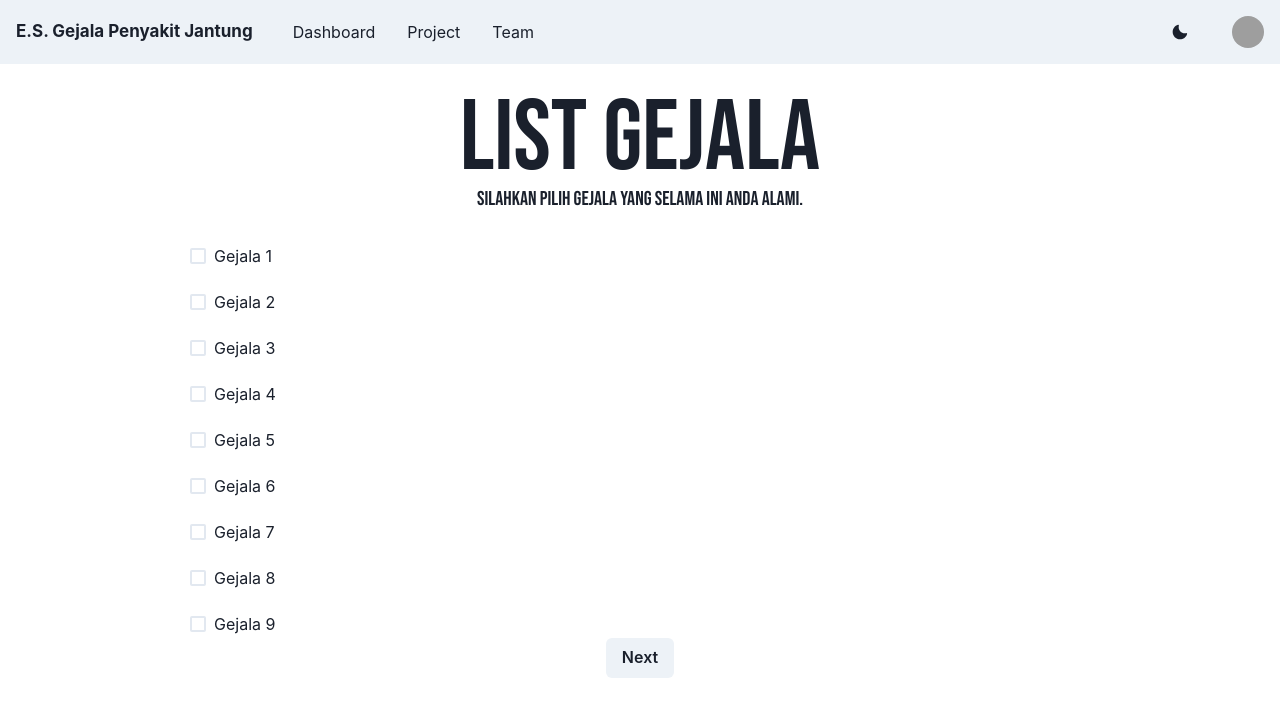
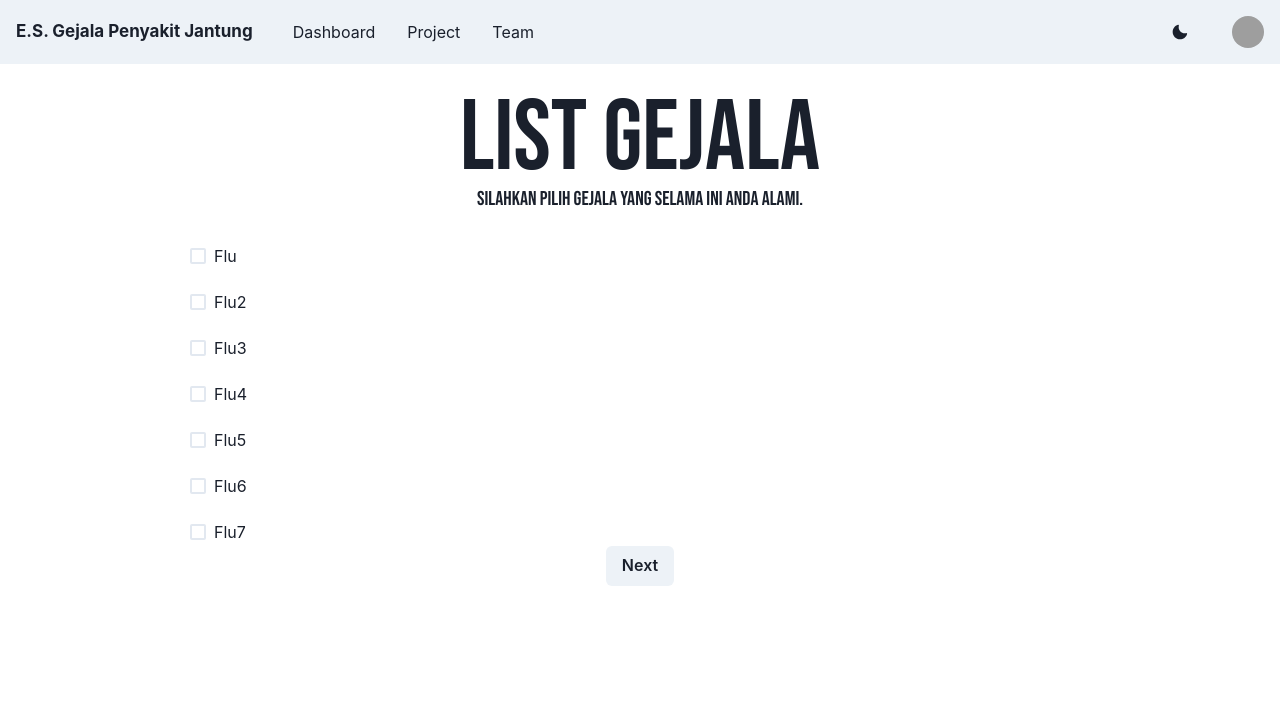
Before and after one commit to miu-soo/Expert-System, a React (Create React App) app: page / in a window 1280 px wide. Shown: the top 716 px of the page. Built offline with nearby package versions, Linux system fonts and the light colour scheme; grey boxes are pictures that could not be loaded.

Commit message:
object data gejala & penyakit

```diff
--- a/src/Components/CheckBoxGejala.tsx
+++ b/src/Components/CheckBoxGejala.tsx
@@ -8,20 +8,11 @@ import {
   Button,
 } from "@chakra-ui/react";
 import { useState } from "react"
+import Gejala from "../data/dataGejala"
 
 export default function CheckBoxGejala() {
 
-  const gejala = [
-    "Gejala 1",
-    "Gejala 2",
-    "Gejala 3",
-    "Gejala 4",
-    "Gejala 5",
-    "Gejala 6",
-    "Gejala 7",
-    "Gejala 8",
-    "Gejala 9",
-  ];
+  const gejala = Gejala;
 
   const [checkedState, setCheckedState] = useState(
     new Array(gejala.length).fill(false)
@@ -41,7 +32,7 @@ export default function CheckBoxGejala() {
     g = [];
 
     updatedCheckedState.forEach((x, i) => {
-      if (x === true) g.push(gejala[i]);
+      if (x === true) g.push(gejala[i].name);
     })
 
     setGejalas(g);
@@ -73,9 +64,9 @@ export default function CheckBoxGejala() {
         </Box>
         <Flex width={[360, 400, 900]}>
           <Stack spacing={5} alignContent={"start"}>
-            {gejala.map((link: any, index) => (
-              <Checkbox paddingBottom={"2px"} key={link} onChange={() => handleOnChange(index)}>
-                {link}
+            {gejala.map((g: any, index) => (
+              <Checkbox paddingBottom={"2px"} key={g.value} onChange={() => handleOnChange(index)}>
+                {g.name}
               </Checkbox>
             ))}
           </Stack>
--- /dev/null
+++ b/src/data/dataGejala.ts
@@ -0,0 +1,39 @@
+const Gejala = [
+  {
+    id: 1,
+    name: "Flu",
+    value: 1,
+  },
+  {
+    id: 2,
+    name: "Flu2",
+    value: 2,
+  },
+  {
+    id: 3,
+    name: "Flu3",
+    value: 3,
+  },
+  {
+    id: 4,
+    name: "Flu4",
+    value: 4,
+  },
+  {
+    id: 5,
+    name: "Flu5",
+    value: 5,
+  },
+  {
+    id: 6,
+    name: "Flu6",
+    value: 6,
+  },
+  {
+    id: 7,
+    name: "Flu7",
+    value: 7,
+  },
+];
+
+export default Gejala;
```
Also changed, not shown: src/Components/dataGejala.tsx (deleted, +0 -42 lines), src/data/dataPenyakit.ts (added, +10 -0 lines).
